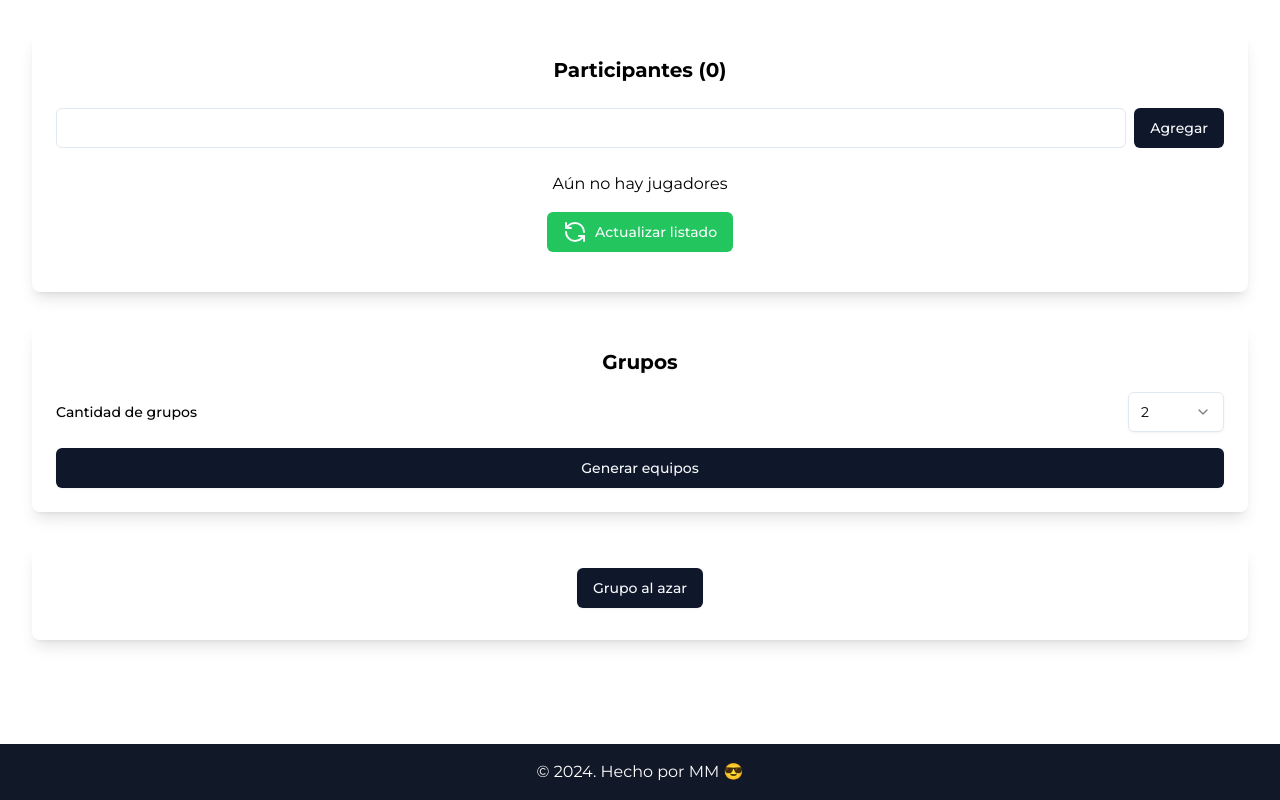
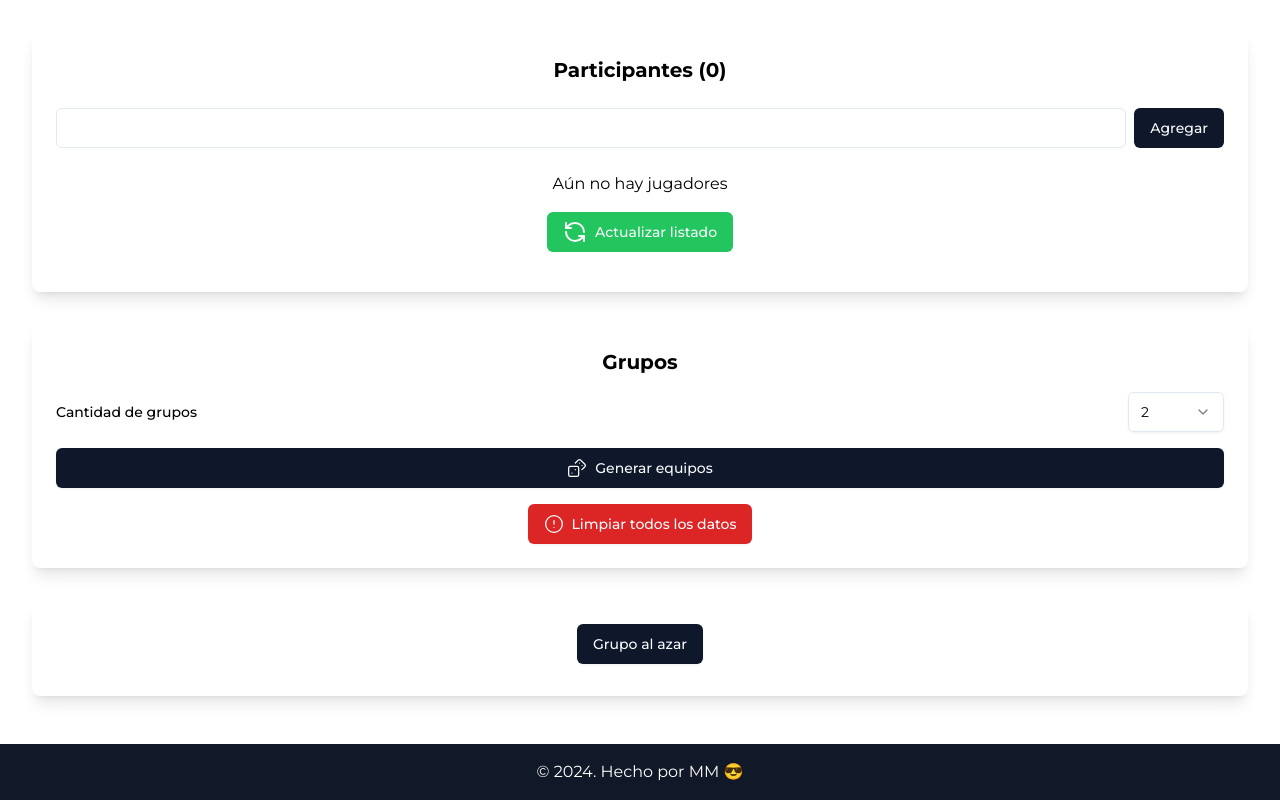
Before and after one commit to mauromolina/group-draw-app, a React (Vite) app: page / in a window 1280 px wide. Built offline with nearby package versions, Linux system fonts and the light colour scheme.

Commit message:
added reset data from ls

```diff
--- a/package.json
+++ b/package.json
@@ -12,6 +12,7 @@
   "dependencies": {
     "@emotion/react": "^11.12.0",
     "@emotion/styled": "^11.12.0",
+    "@radix-ui/react-alert-dialog": "^1.1.1",
     "@radix-ui/react-select": "^2.1.1",
     "@radix-ui/react-slot": "^1.1.0",
     "class-variance-authority": "^0.7.0",
--- a/src/App.jsx
+++ b/src/App.jsx
@@ -117,6 +117,15 @@
     });
   };
 
+  // create a function that clear all data from local storage
+  const resetData = () => {
+    localStorage.clear();
+    setPeople([]);
+    setGroups([]);
+    setGroupedPlayers({});
+    setScores({});
+  };
+
   useEffect(() => {
     if (groups.length > 0) {
       localStorage.setItem("players", JSON.stringify(people));
@@ -142,7 +151,7 @@
             </div>
           </div>
           <div className="bg-card p-6 rounded-lg shadow-lg drop-shadow-sm">
-            <GroupsForm sort={handleSortGroups} />
+            <GroupsForm sort={handleSortGroups} reset={resetData} />
           </div>
           <div className="bg-card p-6 rounded-lg shadow-lg drop-shadow-sm">
             <Groups
--- a/src/components/GroupsForm.jsx
+++ b/src/components/GroupsForm.jsx
@@ -7,8 +7,20 @@
   SelectValue,
 } from "./ui/select";
 import { Button } from "./ui/button";
+import { ArrowLeft, CircleAlert, Dices, Trash2 } from "lucide-react";
+import {
+  AlertDialog,
+  AlertDialogAction,
+  AlertDialogCancel,
+  AlertDialogContent,
+  AlertDialogDescription,
+  AlertDialogFooter,
+  AlertDialogHeader,
+  AlertDialogTitle,
+  AlertDialogTrigger,
+} from "./ui/alert-dialog";
 
-const GroupsForm = ({ sort }) => {
+const GroupsForm = ({ sort, reset }) => {
   const [numGroups, setNumGroups] = useState(2);
 
   const handleGroupsChange = (value) => {
@@ -49,7 +61,52 @@
               </SelectContent>
             </Select>
           </div>
-          <Button className="w-full">Generar equipos</Button>
+          <Button className="w-full">
+            <Dices size={20} color="white" strokeWidth={1.5} className="mr-2" />{" "}
+            Generar equipos
+          </Button>
+          <AlertDialog>
+            <AlertDialogTrigger>
+              <Button type="button" className="bg-red-600">
+                <CircleAlert
+                  size={20}
+                  color="white"
+                  strokeWidth={1.5}
+                  className="mr-2"
+                />{" "}
+                Limpiar todos los datos
+              </Button>
+            </AlertDialogTrigger>
+            <AlertDialogContent>
+              <AlertDialogHeader>
+                <AlertDialogTitle>Estas seguro?</AlertDialogTitle>
+                <AlertDialogDescription>
+                  El texto es claro, pero me veo obligado a avisarte que si
+                  aceptas, vas a borrar todos los datos cargados 😰
+                </AlertDialogDescription>
+              </AlertDialogHeader>
+              <AlertDialogFooter>
+                <AlertDialogCancel className="bg-green-500 text-white">
+                  <ArrowLeft
+                    size={20}
+                    color="white"
+                    strokeWidth={1.5}
+                    className="mr-2"
+                  />
+                  No, que miedo
+                </AlertDialogCancel>
+                <AlertDialogAction className="bg-red-600" onClick={reset}>
+                  <Trash2
+                    size={20}
+                    color="white"
+                    strokeWidth={1.5}
+                    className="mr-2"
+                  />{" "}
+                  Si, eliminar todo
+                </AlertDialogAction>
+              </AlertDialogFooter>
+            </AlertDialogContent>
+          </AlertDialog>
         </form>
       </div>
     </>
--- /dev/null
+++ b/src/components/ui/alert-dialog.jsx
@@ -0,0 +1,97 @@
+import * as React from "react"
+import * as AlertDialogPrimitive from "@radix-ui/react-alert-dialog"
+
+import { cn } from "@/lib/utils"
+import { buttonVariants } from "@/components/ui/button"
+
+const AlertDialog = AlertDialogPrimitive.Root
+
+const AlertDialogTrigger = AlertDialogPrimitive.Trigger
+
+const AlertDialogPortal = AlertDialogPrimitive.Portal
+
+const AlertDialogOverlay = React.forwardRef(({ className, ...props }, ref) => (
+  <AlertDialogPrimitive.Overlay
+    className={cn(
+      "fixed inset-0 z-50 bg-black/80  data-[state=open]:animate-in data-[state=closed]:animate-out data-[state=closed]:fade-out-0 data-[state=open]:fade-in-0",
+      className
+    )}
+    {...props}
+    ref={ref} />
+))
+AlertDialogOverlay.displayName = AlertDialogPrimitive.Overlay.displayName
+
+const AlertDialogContent = React.forwardRef(({ className, ...props }, ref) => (
+  <AlertDialogPortal>
+    <AlertDialogOverlay />
+    <AlertDialogPrimitive.Content
+      ref={ref}
+      className={cn(
+        "fixed left-[50%] top-[50%] z-50 grid w-full max-w-lg translate-x-[-50%] translate-y-[-50%] gap-4 border border-slate-200 bg-white p-6 shadow-lg duration-200 data-[state=open]:animate-in data-[state=closed]:animate-out data-[state=closed]:fade-out-0 data-[state=open]:fade-in-0 data-[state=closed]:zoom-out-95 data-[state=open]:zoom-in-95 data-[state=closed]:slide-out-to-left-1/2 data-[state=closed]:slide-out-to-top-[48%] data-[state=open]:slide-in-from-left-1/2 data-[state=open]:slide-in-from-top-[48%] sm:rounded-lg dark:border-slate-800 dark:bg-slate-950",
+        className
+      )}
+      {...props} />
+  </AlertDialogPortal>
+))
+AlertDialogContent.displayName = AlertDialogPrimitive.Content.displayName
+
+const AlertDialogHeader = ({
+  className,
+  ...props
+}) => (
+  <div
+    className={cn("flex flex-col space-y-2 text-center sm:text-left", className)}
+    {...props} />
+)
+AlertDialogHeader.displayName = "AlertDialogHeader"
+
+const AlertDialogFooter = ({
+  className,
+  ...props
+}) => (
+  <div
+    className={cn("flex flex-col-reverse sm:flex-row sm:justify-end sm:space-x-2", className)}
+    {...props} />
+)
+AlertDialogFooter.displayName = "AlertDialogFooter"
+
+const AlertDialogTitle = React.forwardRef(({ className, ...props }, ref) => (
+  <AlertDialogPrimitive.Title ref={ref} className={cn("text-lg font-semibold", className)} {...props} />
+))
+AlertDialogTitle.displayName = AlertDialogPrimitive.Title.displayName
+
+const AlertDialogDescription = React.forwardRef(({ className, ...props }, ref) => (
+  <AlertDialogPrimitive.Description
+    ref={ref}
+    className={cn("text-sm text-slate-500 dark:text-slate-400", className)}
+    {...props} />
+))
+AlertDialogDescription.displayName =
+  AlertDialogPrimitive.Description.displayName
+
+const AlertDialogAction = React.forwardRef(({ className, ...props }, ref) => (
+  <AlertDialogPrimitive.Action ref={ref} className={cn(buttonVariants(), className)} {...props} />
+))
+AlertDialogAction.displayName = AlertDialogPrimitive.Action.displayName
+
+const AlertDialogCancel = React.forwardRef(({ className, ...props }, ref) => (
+  <AlertDialogPrimitive.Cancel
+    ref={ref}
+    className={cn(buttonVariants({ variant: "outline" }), "mt-2 sm:mt-0", className)}
+    {...props} />
+))
+AlertDialogCancel.displayName = AlertDialogPrimitive.Cancel.displayName
+
+export {
+  AlertDialog,
+  AlertDialogPortal,
+  AlertDialogOverlay,
+  AlertDialogTrigger,
+  AlertDialogContent,
+  AlertDialogHeader,
+  AlertDialogFooter,
+  AlertDialogTitle,
+  AlertDialogDescription,
+  AlertDialogAction,
+  AlertDialogCancel,
+}
```
Also changed, not shown: 1 other file (tests, documents, lock files or other folders).
